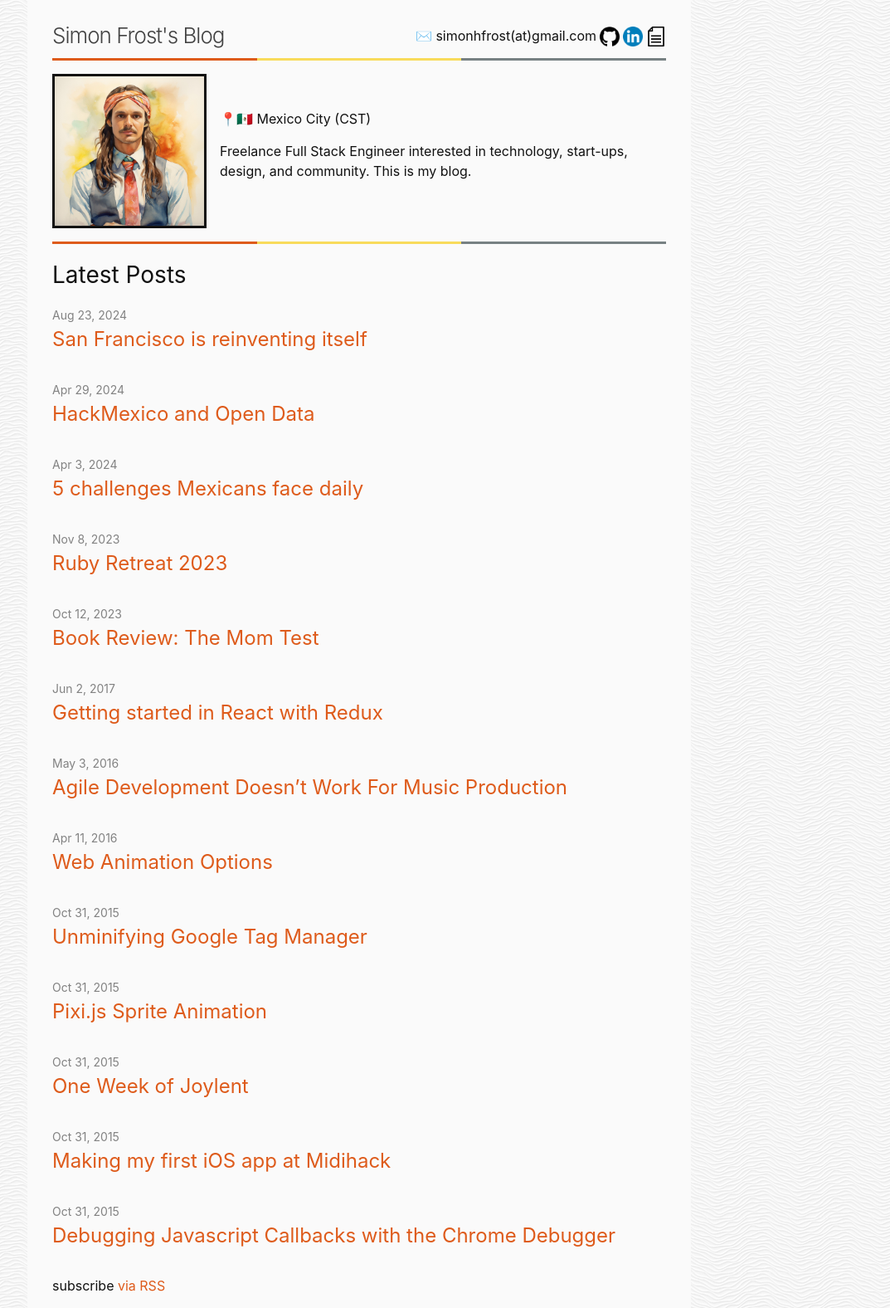
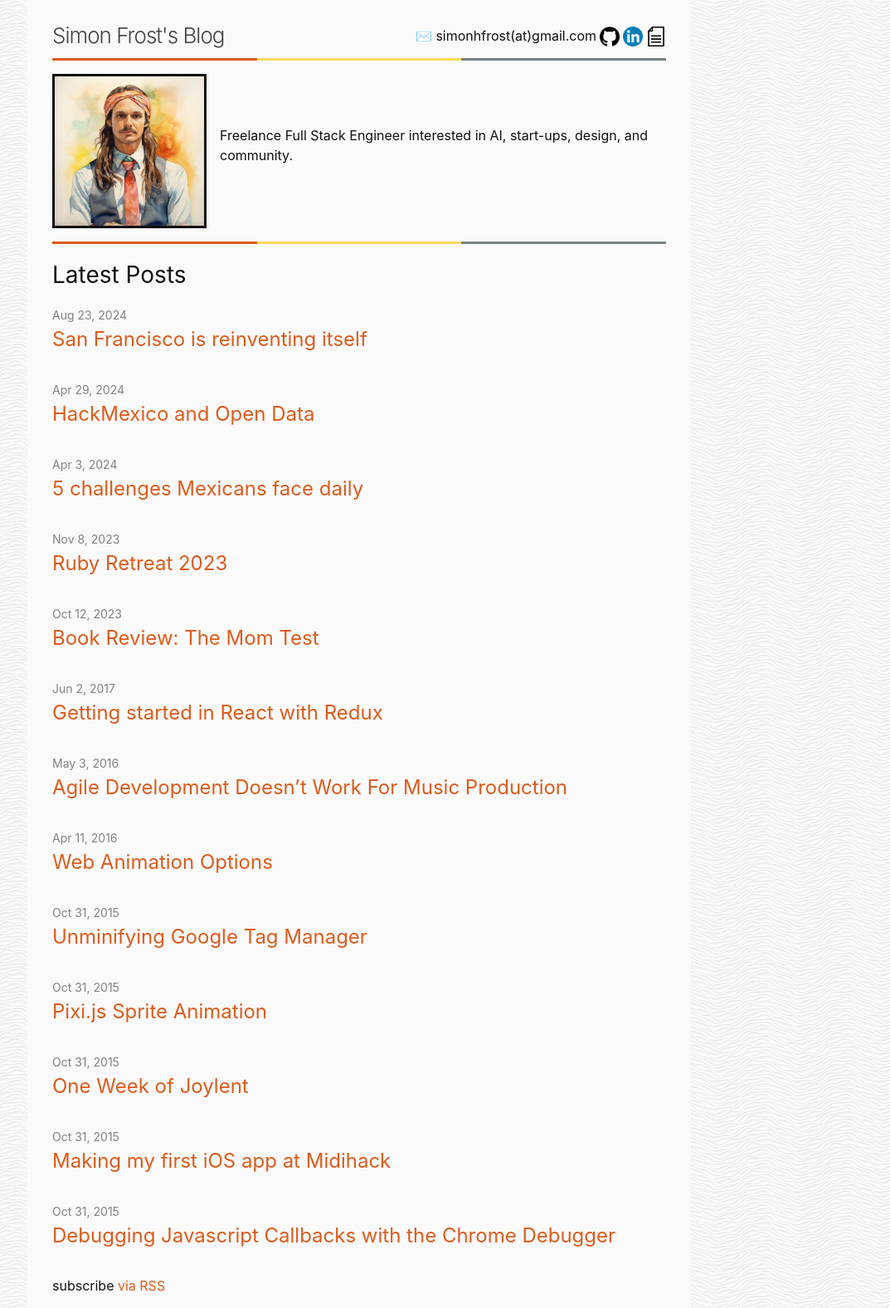
Before and after one commit to SimonHFrost/jekyll_blog, a Jekyll site: the page built from index.markdown, in a window 1280 px wide. Shown: the whole page at 83% size, without its empty margins (207-1280 px from the left). Built offline with Jekyll 4.4.1, drawn with Linux system fonts in a browser that asks for light colours.

Commit message:
Update intro on home page

```diff
--- a/index.markdown
+++ b/index.markdown
@@ -1,6 +1,6 @@
 ---
 layout: home
-list_title: 'Latest Posts'
+list_title: "Latest Posts"
 ---
 
 <style>
@@ -80,10 +80,10 @@ list_title: 'Latest Posts'
     </div>
 
     <div>
-        <p>📍🇲🇽 Mexico City (CST)</p>
         <p class="mobile-only">✉️ simonhfrost(at)gmail.com</p>
-        <p>Freelance Full Stack Engineer interested in technology, start-ups, design, and community. This is my blog.</p>
+        <p>Freelance Full Stack Engineer interested in AI, start-ups, design, and community.</p>
     </div>
+
 </div>
 <div class="header-colors">
     <div class="color1"></div>
```
